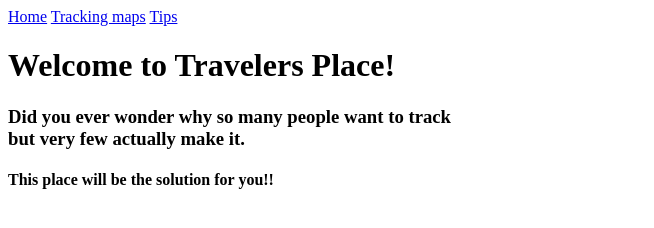
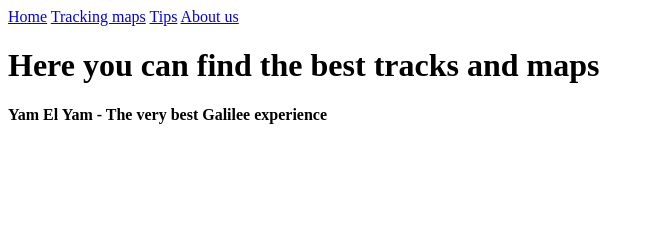
Before and after one commit to erenburgdaniel/traveler-tips, a plain HTML site: page maps.html in a window 1280 px wide. Shown: the whole page, without its empty margins (0-654 px from the left). Drawn offline with Linux system fonts and the light colour scheme.

Commit message:
fixed about, started maps
started yam el yam

```diff
--- a/maps.html
+++ b/maps.html
@@ -5,22 +5,27 @@
     <meta name="viewport" content="width=device-width, initial-scale=1.0">
     <title>Document</title>
     <link rel= "stylesheet" href= "styles.css">
-
 </head>
 <body>
-    <nav id= nav>
-        <div>
-            <a href="/">Home</a>
-            <a href="/maps.html" >Tracking maps</a>
-            <a href="/tips.html" >Tips</a>
-        </div>
-    </nav>
-<div class="headings">
-    <h1 id="welcome"> Welcome to Travelers Place!</h1>
-    <h3 id="problem"> Did you ever wonder why so many people want to track <br/>
-    but very few actually make it.</h2>
-    <h4 id="yousolution">This place will be the solution for you!!</h4>
+<nav id= nav>
+    <div>
+        <a href="/index.html">Home</a>
+        <a href="/">Tracking maps</a>
+        <a href="/tips.html" >Tips</a>
+        <a href="/about.html">About us</a>
+    </div>
+</nav>
+<div class= "headings" id="divWelcome">
+    <h1 id="mapsWelcome">Here you can find the best tracks and maps</h1>
+ </div>
+<div class="yamElYam">
+    <h4 id="yamH1">
+        Yam El Yam - The very best Galilee experience
+    </h4>
+    <a class="mapIteractive" id="yamMap" src="https://maps.wikimedia.org/osm-intl/11/1225/825.png?lang=he">
+    </a>
 </div>
+
 
 
 </body>
```
Also changed, not shown: about.html (added).
